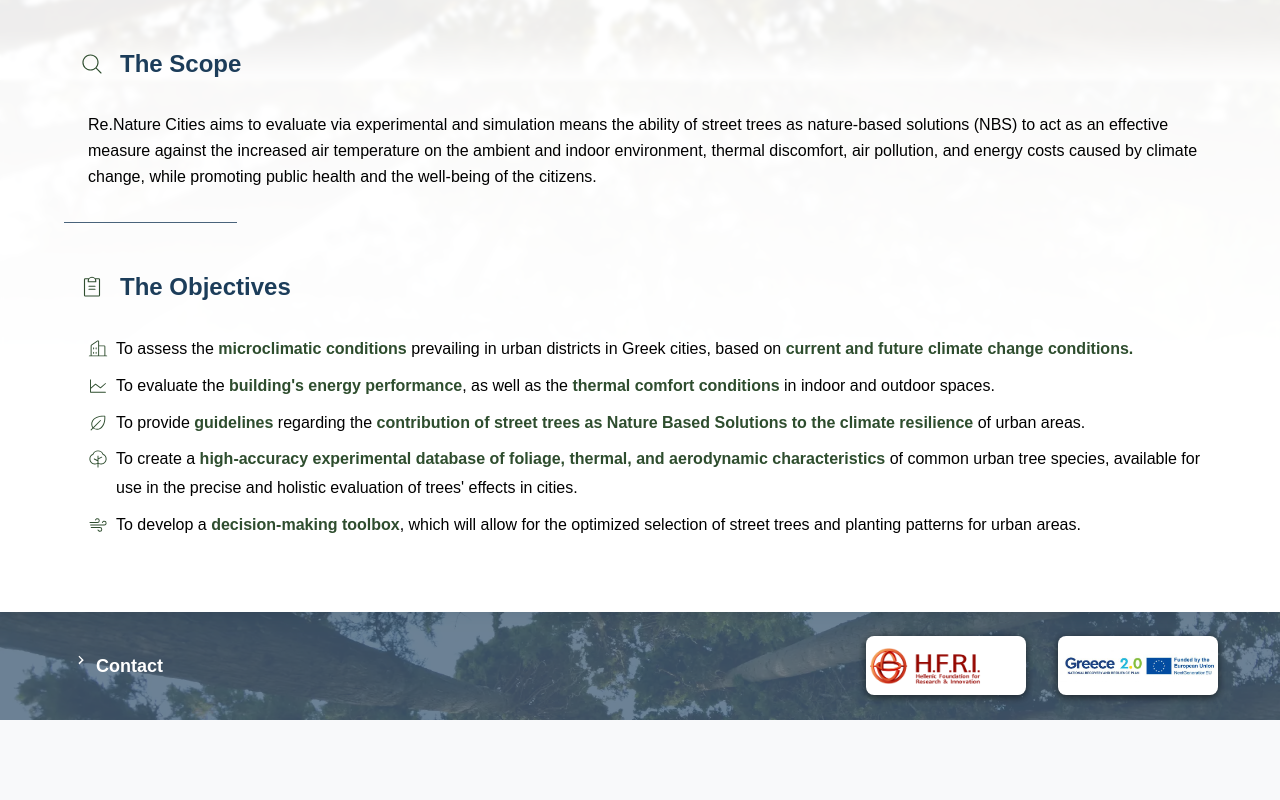
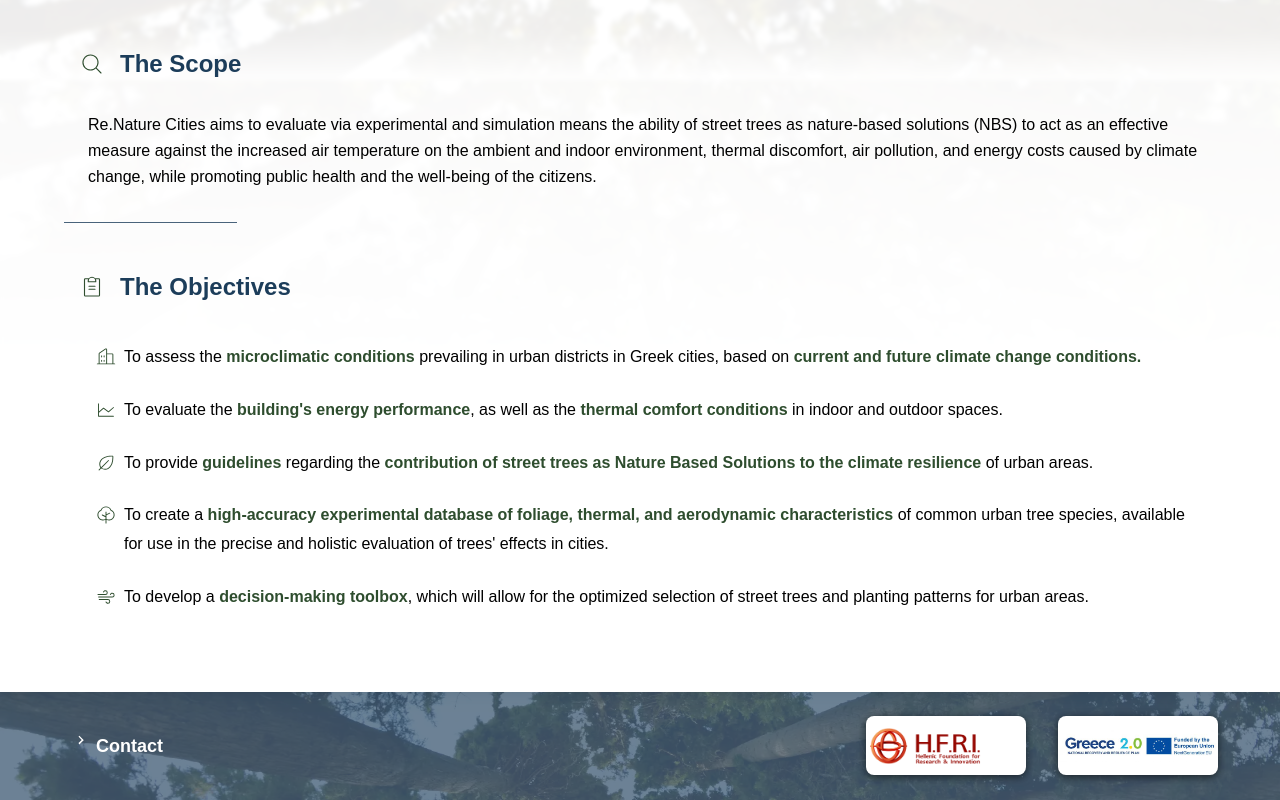
Before and after one commit to Papioani/the_re.nature_cities_project, a Next.js app: page /the-re.nature-cities-project in a window 1280 px wide. Shown: the part 436-1236 px from the top of the page. Before the commit the page ends 1156 px from the top, so only its background shows below. Built offline with nearby package versions, Linux system fonts and the light colour scheme.

Commit message:
add Aria and focus css for renaturecitiesproject

```diff
--- a/src/app/layout.tsx
+++ b/src/app/layout.tsx
@@ -56,7 +56,6 @@ export default function RootLayout({ children }: Readonly<LayoutProps>) {
                   priority
                   quality={80}
                   sizes="(max-width: 768px) 100vw, (max-width: 1200px) 80vw, 70vw"
-                  placeholder="blur"
                 />
               </div>
             </section>
--- a/src/app/styles/globals.css
+++ b/src/app/styles/globals.css
@@ -148,6 +148,36 @@ ul {
   position: fixed;
 }
 
+/* Focus styles for keyboard navigation */
+*:focus {
+  outline: 2px solid #2e4d2e;
+  outline-offset: 2px;
+}
+
+/* Focus styles for sections */
+section:focus {
+  outline: 2px solid #2e4d2e;
+  outline-offset: 4px;
+  border-radius: 4px;
+}
+
+/* Focus styles for paragraphs */
+p:focus {
+  outline: 2px solid #2e4d2e;
+  outline-offset: 2px;
+  border-radius: 2px;
+}
+
+/* Focus styles for headings */
+h1:focus,
+h2:focus,
+h3:focus {
+  outline: 2px solid #2e4d2e;
+  outline-offset: 4px;
+  border-radius: 4px;
+  background-color: rgba(46, 77, 46, 0.1);
+}
+
 /* Remove the outline on hover */
 /* a:focus {
   outline: none;
--- a/src/app/the-re.nature-cities-project/page.tsx
+++ b/src/app/the-re.nature-cities-project/page.tsx
@@ -26,9 +26,18 @@ const ReNaturePage: FC = () => {
       {/* <section
         className={`${styles.reNatureProjectContent} px-8 py-2 pb-16 p-4 bg-white shadow-md rounded-lg`}
       > */}
-      <section aria-labelledby="scope">
+      <section
+        ref={mainContentRef}
+        id="main-content"
+        aria-labelledby="scope"
+        className="focus:outline-2 focus:outline-[#2e4d2e] focus:outline-offset-4 focus:rounded"
+      >
         <div className="w-full flex justify-between items-center">
-          <h2 id="scope" className="text-center flex items-center gap-4 px-4">
+          <h2
+            id="scope"
+            tabIndex={0}
+            className="text-center flex items-center gap-4 px-4 focus:outline-2 focus:outline-[#2e4d2e] focus:outline-offset-2 focus:rounded cursor-pointer"
+          >
             <MagnifyingGlassIcon
               aria-hidden="true"
               size={24}
@@ -39,7 +48,8 @@ const ReNaturePage: FC = () => {
           </h2>
         </div>
         <p
-          className="leading-relaxed mb-6 pl-6" /*  border-l-2 border-[#059669] pl-2 */
+          tabIndex={0}
+          className="leading-relaxed mb-6 pl-6 focus:outline-2 focus:outline-[#2e4d2e] focus:outline-offset-2 focus:rounded" /*  border-l-2 border-[#059669] pl-2 */
         >
           Re.Nature Cities aims to evaluate via experimental and simulation
           means the ability of street trees as nature-based solutions (NBS) to
@@ -51,11 +61,15 @@ const ReNaturePage: FC = () => {
         <div className="section-divider"></div>
       </section>
 
-      <section aria-labelledby="objectives">
+      <section
+        aria-labelledby="objectives"
+        className="focus:outline-2 focus:outline-[#2e4d2e] focus:outline-offset-4 focus:rounded"
+      >
         <div className="w-full flex justify-between items-center">
           <h2
             id="objectives"
-            className="text-center flex items-center gap-4 px-4"
+            tabIndex={0}
+            className="text-center flex items-center gap-4 px-4 focus:outline-2 focus:outline-[#2e4d2e] focus:outline-offset-2 focus:rounded cursor-pointer"
           >
             <ClipboardTextIcon
               aria-hidden="true"
@@ -67,7 +81,10 @@ const ReNaturePage: FC = () => {
           </h2>
         </div>
         <ul className="pl-6 text-m">
-          <li className="mb-2 flex items-start gap-2">
+          <li
+            tabIndex={0}
+            className="mb-2 flex items-start gap-2 focus:outline-2 focus:outline-[#2e4d2e] focus:outline-offset-2 focus:rounded p-2"
+          >
             <BuildingsIcon
               size={20}
               weight="light"
@@ -84,7 +101,10 @@ const ReNaturePage: FC = () => {
               </span>
             </span>
           </li>
-          <li className="mb-2 flex items-start gap-2">
+          <li
+            tabIndex={0}
+            className="mb-2 flex items-start gap-2 focus:outline-2 focus:outline-[#2e4d2e] focus:outline-offset-2 focus:rounded p-2"
+          >
             <ChartLineIcon
               size={20}
               weight="light"
@@ -104,7 +124,10 @@ const ReNaturePage: FC = () => {
               in indoor and outdoor spaces.
             </span>
           </li>
-          <li className="mb-2 flex items-start gap-2">
+          <li
+            tabIndex={0}
+            className="mb-2 flex items-start gap-2 focus:outline-2 focus:outline-[#2e4d2e] focus:outline-offset-2 focus:rounded p-2"
+          >
             <LeafIcon
               size={20}
               weight="light"
@@ -122,7 +145,10 @@ const ReNaturePage: FC = () => {
               of urban areas.
             </span>
           </li>
-          <li className="mb-2 flex items-start gap-2">
+          <li
+            tabIndex={0}
+            className="mb-2 flex items-start gap-2 focus:outline-2 focus:outline-[#2e4d2e] focus:outline-offset-2 focus:rounded p-2"
+          >
             <TreeIcon
               size={20}
               weight="light"
@@ -140,7 +166,10 @@ const ReNaturePage: FC = () => {
               holistic evaluation of trees&apos; effects in cities.
             </span>
           </li>
-          <li className="mb-2 flex items-start gap-2">
+          <li
+            tabIndex={0}
+            className="mb-2 flex items-start gap-2 focus:outline-2 focus:outline-[#2e4d2e] focus:outline-offset-2 focus:rounded p-2"
+          >
             <WindIcon
               size={20}
               weight="light"
```
Also changed, not shown: 1 other file (tests, documents, lock files or other folders).
